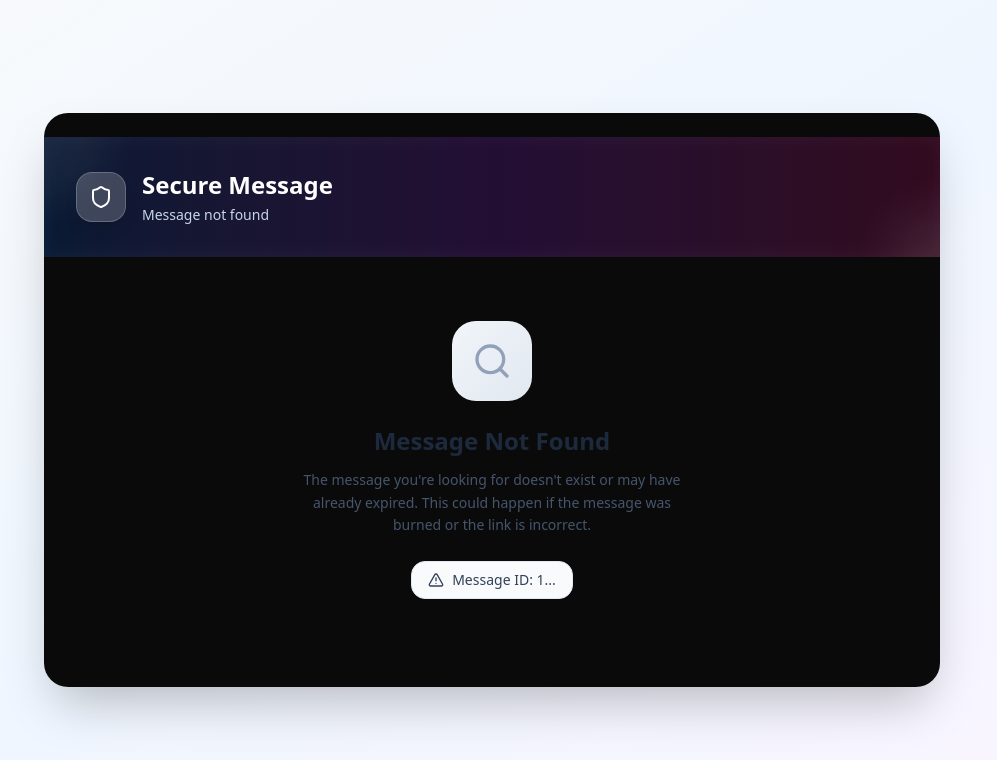
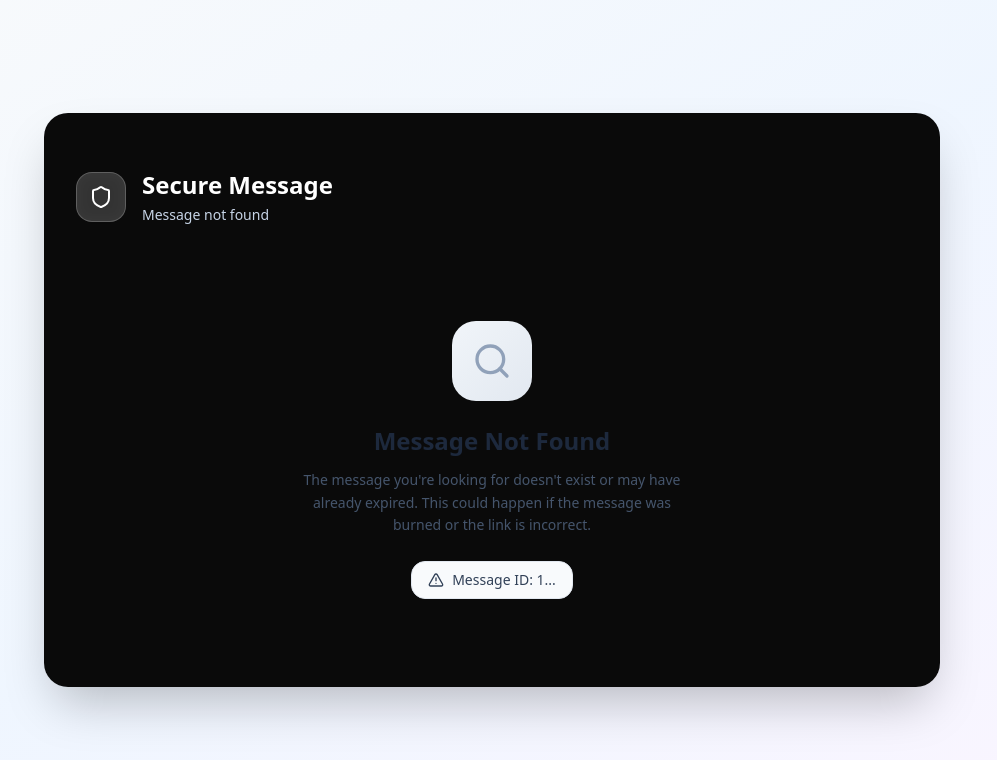
Before and after one commit to Bhavye2003Developer/Phaeton, a Next.js app: page /view/1 in a window 1280 px wide. Shown: the top 760 px of the page, without its empty margins (148-1145 px from the left). Built offline with nearby package versions, Linux system fonts and the light colour scheme.

Commit message:
removed gradient from header

```diff
--- a/src/components/view/Header.tsx
+++ b/src/components/view/Header.tsx
@@ -13,10 +13,6 @@ export default function Header({
 }) {
   return (
     <div className="py-4 sm:px-6 sm:py-6 md:px-8 md:py-8 text-white relative overflow-hidden">
-      <div className="absolute inset-0 bg-gradient-to-r from-blue-500/20 via-purple-500/20 to-pink-500/20 backdrop-blur-sm"></div>
-      <div className="absolute top-0 left-0 w-16 h-16 sm:w-24 sm:h-24 md:w-32 md:h-32 bg-white/10 rounded-full blur-xl -translate-x-8 -translate-y-8 sm:-translate-x-12 sm:-translate-y-12 md:-translate-x-16 md:-translate-y-16 animate-pulse"></div>
-      <div className="absolute bottom-0 right-0 w-12 h-12 sm:w-18 sm:h-18 md:w-24 md:h-24 bg-white/10 rounded-full blur-xl translate-x-6 translate-y-6 sm:translate-x-9 sm:translate-y-9 md:translate-x-12 md:translate-y-12 animate-pulse delay-1000"></div>
-
       <div className="flex flex-col sm:flex-row items-start sm:items-center justify-between gap-4 relative z-10">
         <div className="flex items-center gap-3 sm:gap-4">
           <div className="p-2 sm:p-3 bg-white/20 rounded-xl sm:rounded-2xl backdrop-blur-sm border border-white/20 shadow-lg">
```
